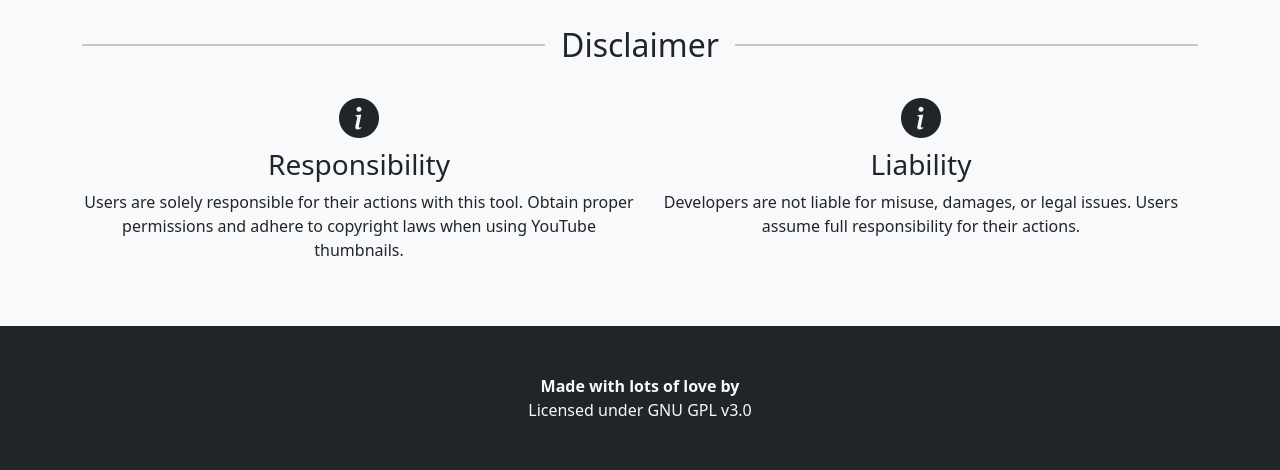
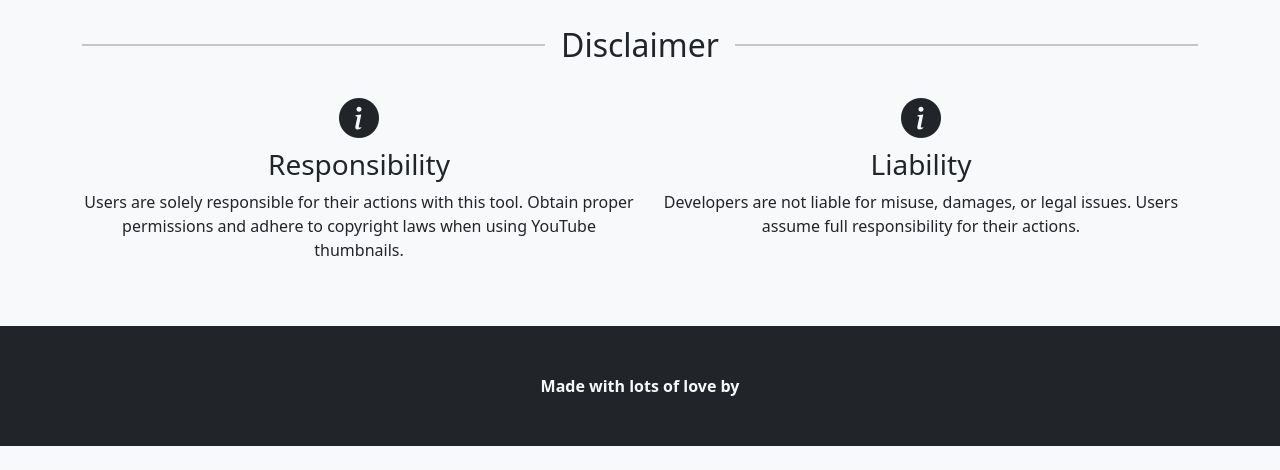
Before and after one commit to amdlouss123/youtube-thumbnail-grabber, a plain HTML site: page index.html in a window 1280 px wide. Shown: the part 2146-2616 px from the top of the page. After the commit the page ends 2592 px from the top, so only its background shows below. Drawn offline with nearby package versions, Linux system fonts and the light colour scheme.

Commit message:
Update index.html

```diff
--- a/index.html
+++ b/index.html
@@ -121,7 +121,7 @@
             Made with lots of love by<br class="d-block d-lg-none" />
             <a href="https://github.com/rezzvy" class="link-info"></a>
           </div>
-          <div class="text">Licensed under GNU GPL v3.0</div>
+          <div class="text"></div>
         </div>
       </div>
     </footer>
```
